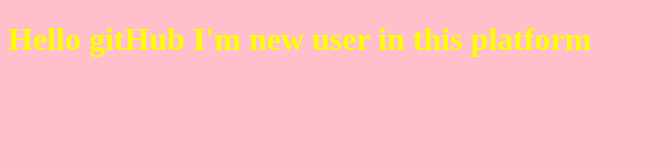
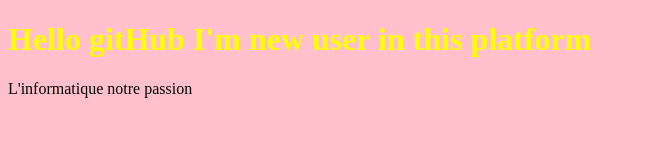
Before and after one commit to 1501997/My_Coperation, a plain HTML site: page index.html in a window 1280 px wide. Shown: the whole page, without its empty margins (0-646 px from the left). Drawn offline with Linux system fonts and the light colour scheme.

Commit message:
fallmoutapha1997@gamil.com

```diff
--- a/index.html
+++ b/index.html
@@ -5,5 +5,6 @@
 </head>
 <body bgcolor="pink">
 	<h1 style=Color:yellow;>Hello gitHub I'm new user in this platform</h1>
+	<p>L'informatique notre passion</p>
 </body>
 </html>
```
